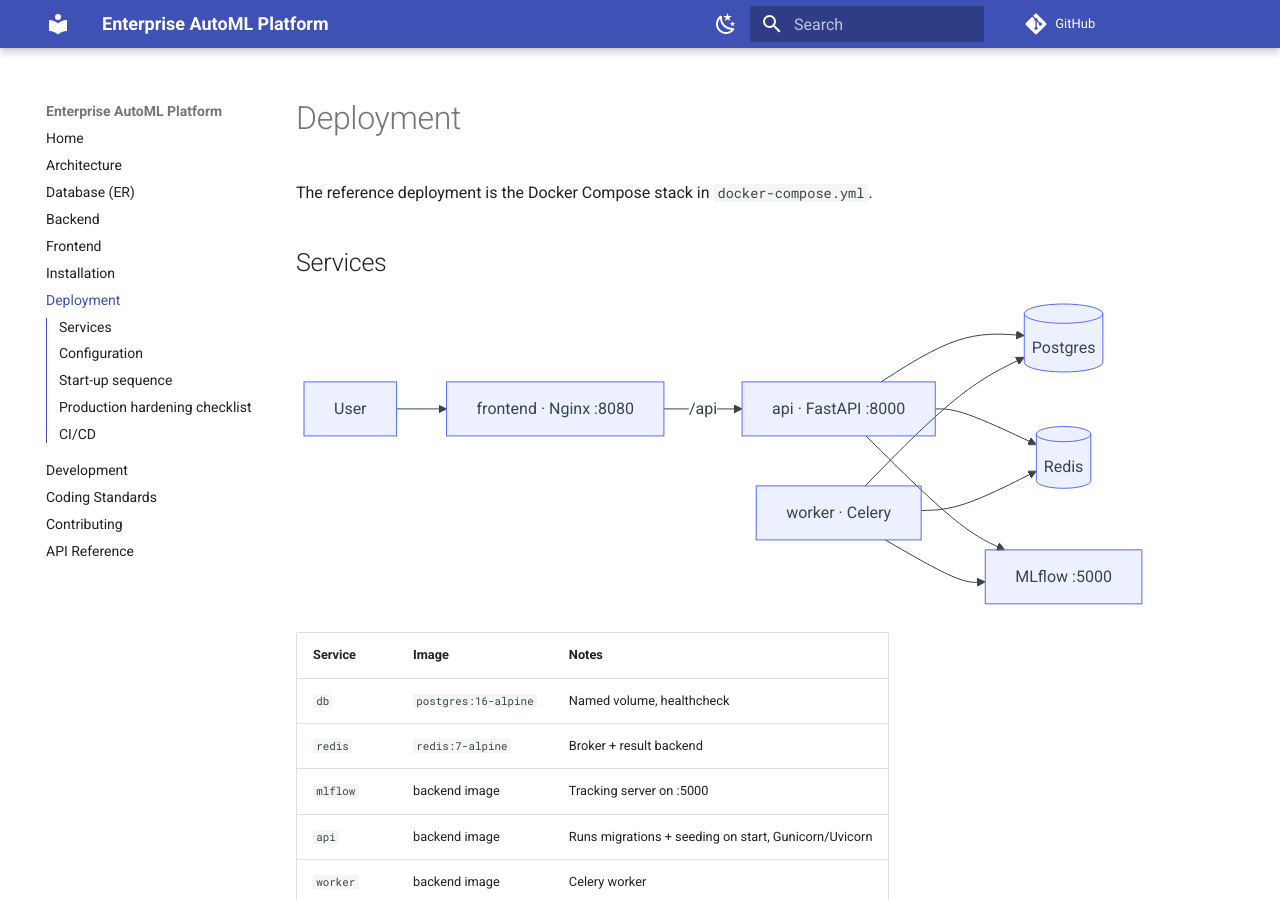
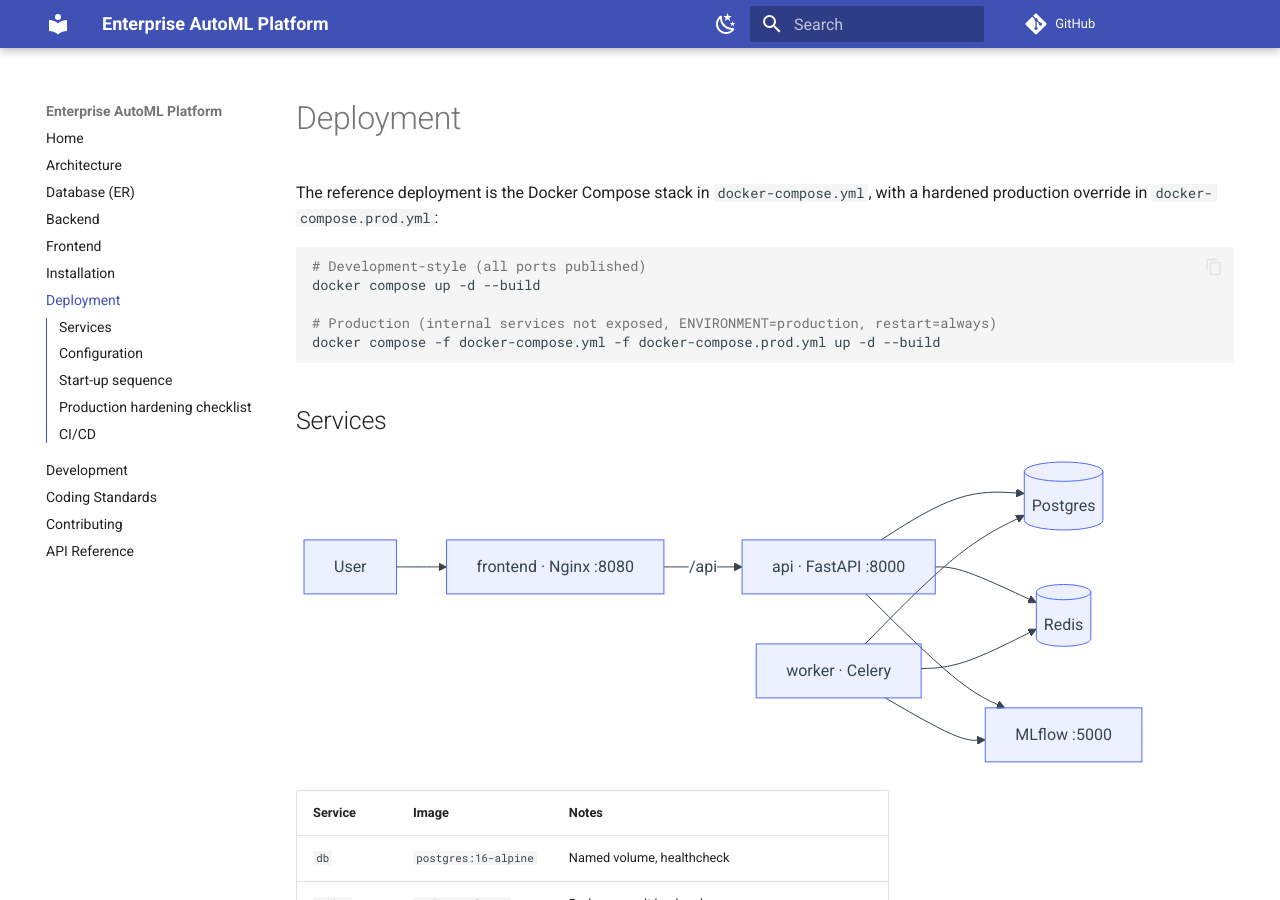
Before and after one commit to MParsa9011/enterprise-automl-platform, an MkDocs documentation site: the page built from docs/deployment.md, in a window 1280 px wide and 900 px high. Built offline with MkDocs 1.6.1 and Material for MkDocs 9.7.7, drawn with Linux system fonts in a browser that asks for light colours; comment, search, counter and statistics services are not loaded.

Commit message:
build(docker): add hardened production compose override

````diff
--- a/docs/deployment.md
+++ b/docs/deployment.md
@@ -1,6 +1,15 @@
 # Deployment
 
-The reference deployment is the Docker Compose stack in `docker-compose.yml`.
+The reference deployment is the Docker Compose stack in `docker-compose.yml`, with
+a hardened production override in `docker-compose.prod.yml`:
+
+```bash
+# Development-style (all ports published)
+docker compose up -d --build
+
+# Production (internal services not exposed, ENVIRONMENT=production, restart=always)
+docker compose -f docker-compose.yml -f docker-compose.prod.yml up -d --build
+```
 
 ## Services
 
````
Also changed, not shown: docker-compose.prod.yml (added, +42 -0 lines).
